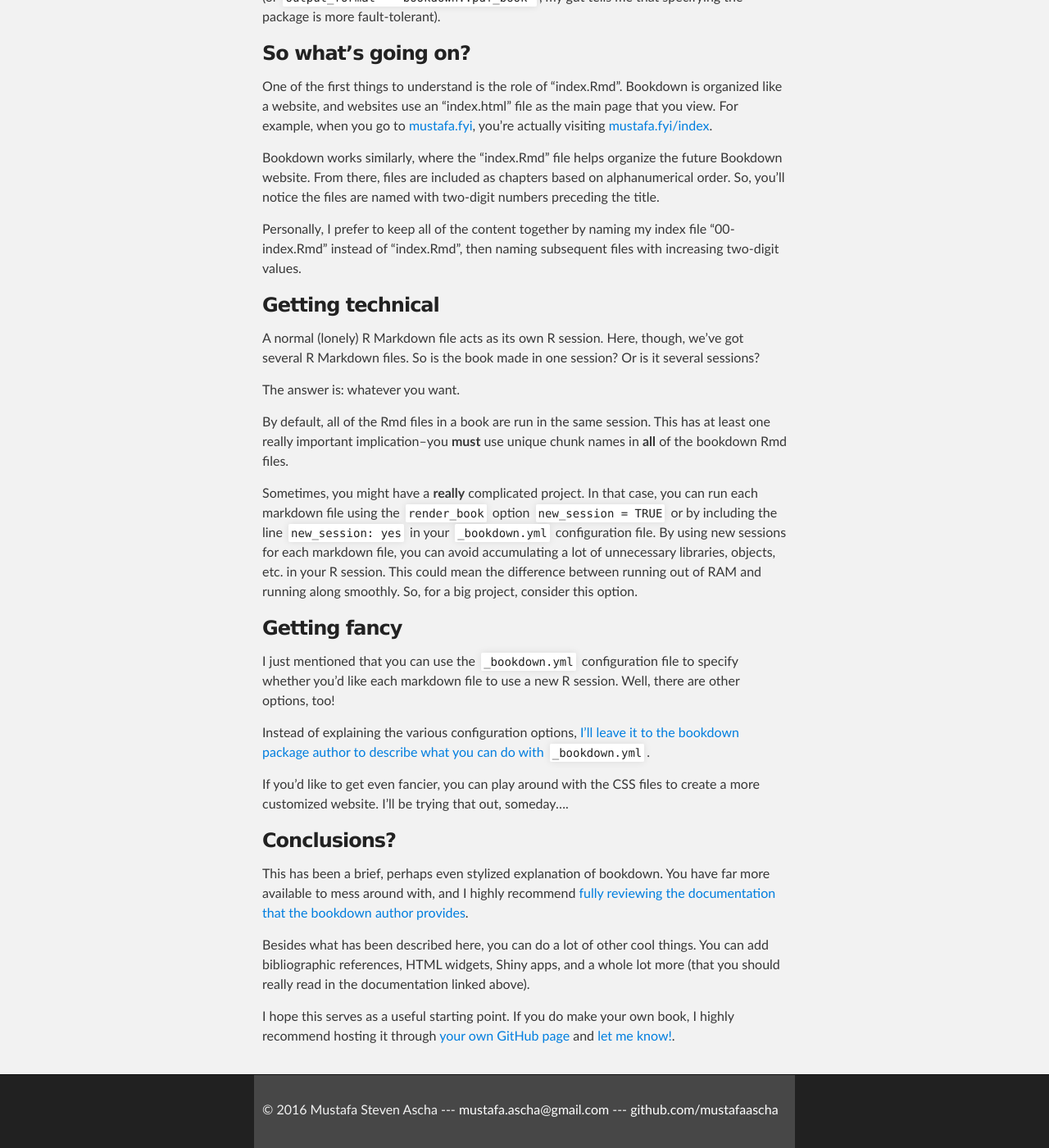
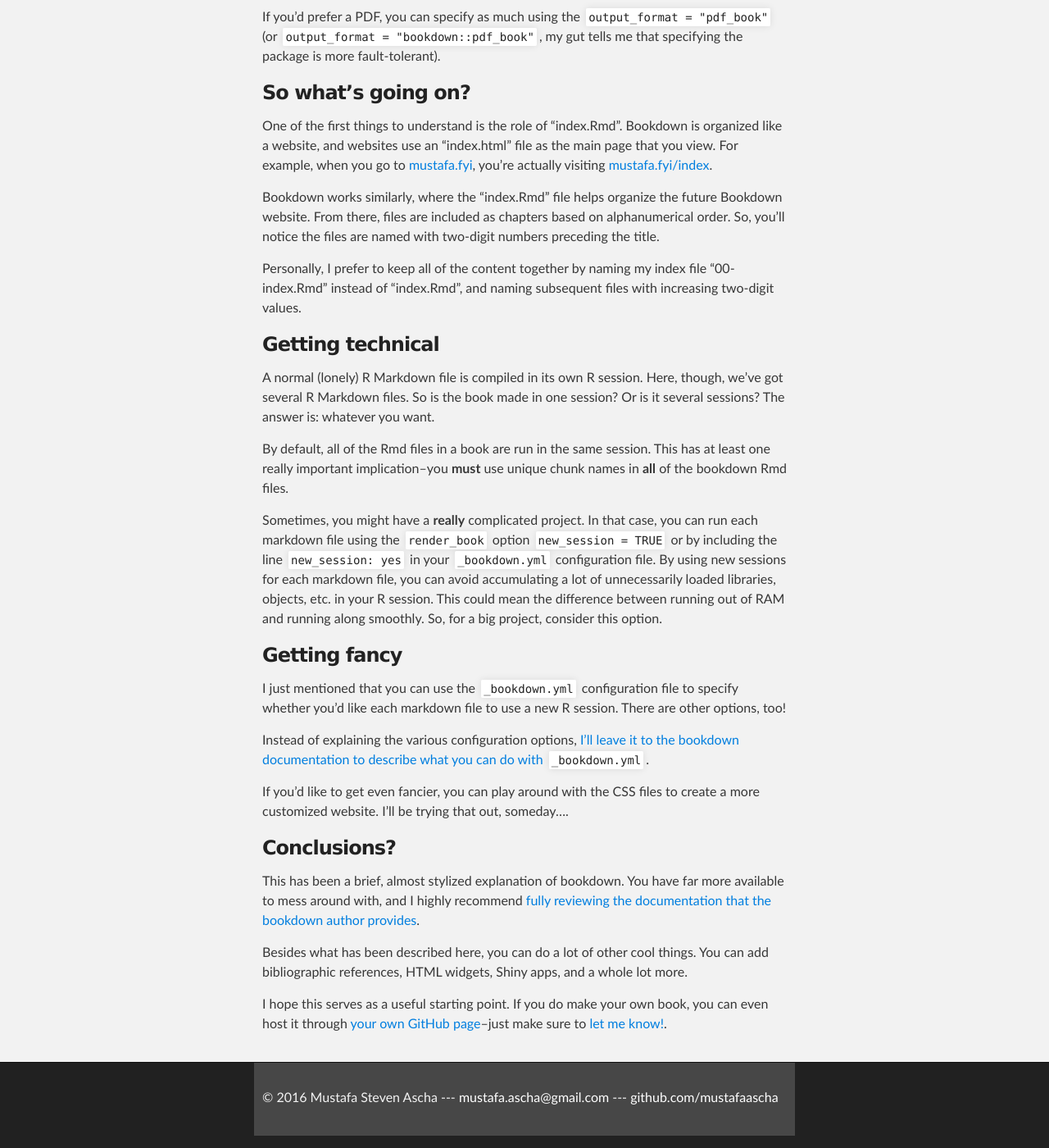
Before and after one commit to mustafaascha/mustafaascha.github.io, a Jekyll site: the page built from _posts/2016-08-28-bookdown_tutorial.md, in a window 1280 px wide and 1400 px high, scrolled down 1503 px. Shown: the whole window at 82% size. Built offline with Jekyll 4.4.1, drawn with Linux system fonts in a browser that asks for light colours; some of the changed text lies outside the part shown.

Commit message:
Update 2016-08-28-bookdown_tutorial.md

```diff
--- a/_posts/2016-08-28-bookdown_tutorial.md
+++ b/_posts/2016-08-28-bookdown_tutorial.md
@@ -8,23 +8,23 @@
 
 There are several tools for making cool documents using markdown, and one of the best tools for producing statistical/data reports is [R Markdown](https:///rmarkdown.rstudio.com). R Markdown is great, but it seems geared towards producing single-file documents. On this page, I'll be briefly reviewing how to make more complex reports using [Yihui Xie's bookdown](https://bookdown.org/yihui/bookdown/).
 
-If you've never used markdown, you should know that it's used in a lot of different contexts, and has achieved this populatrity by being both simple and readable. [It's used for comments on Reddit, for example](https://www.reddit.com/r/reddit.com/comments/6ewgt/reddit_markdown_primer_or_how_do_you_do_all_that/c03nik6). [This blog is made using markdown, too, powered by Jekyll](https://github.com/mustafaascha/mustafaascha.github.io). If you're interested, [there's an R Markdown cheatsheet here](https://www.rstudio.com/wp-content/uploads/2015/03/rmarkdown-reference.pdf).
+To start, you should know that markdown is used in a lot of different contexts because it is both simple and readable. [It's used for comments on Reddit, for example](https://www.reddit.com/r/reddit.com/comments/6ewgt/reddit_markdown_primer_or_how_do_you_do_all_that/c03nik6). [This blog is also made using markdown, powered by Jekyll](https://github.com/mustafaascha/mustafaascha.github.io). To learn more about the R Markdown flavor of markdown, [there's an R Markdown cheatsheet here](https://www.rstudio.com/wp-content/uploads/2015/03/rmarkdown-reference.pdf).
 
 If you'd like to produce a long and complicated report [(or website with many pages)](https://bookdown.org/yihui/bookdown/) using several R Markdown files, you should try making a book out of it. The organization that you achieve using several files translates into several chapters--making it easier for you to organize bigger projects. Websites made using bookdown look cool, too.
 
-If you're familiar with [jekyll](https://jekyllrb.com/), you'll probably get the hang of it quickly. Documents made using Bookdown contain content both within the file and in the file name--kind of like how blog posts written as `yyyy-mm-dd-Post_Name.md` that are saved in the `_posts` folder are used as blog posts. Similarly, Bookdown chapters are organized alphabetically in your Bookdown folder.
+If you're familiar with [jekyll](https://jekyllrb.com/), you'll probably get the hang of bookdown quickly. Documents made using Bookdown contain content both within the file and in the file name--kind of like how jekyll uses blog posts written as `yyyy-mm-dd-Post_Name.md` from the `_posts` folder as blog posts. Similarly, Bookdown chapters are organized alphabetically in your Bookdown folder.
 
 Anyway, let's get started.
 
 ### Necessities
 
-I'm going to assume that you're familiar with R Markdown. If you're not familiar, you can get started with [the official RStudio R Markdown documentation](http://rmarkdown.rstudio.com/) or check out a (rudimentary and sparse) tutorial that I wrote on [GitHub](https://github.com/mustafaascha/rmarkdownTutorial).
+I'm going to assume that you're familiar with R Markdown. If you're not familiar, you can get started with [the official RStudio R Markdown documentation](http://rmarkdown.rstudio.com/) or check out a (rudimentary and perhaps sparse) tutorial that I wrote on [GitHub](https://github.com/mustafaascha/rmarkdownTutorial).
 
-[The Bookdown author recommends using the RStudio preview version](https://bookdown.org/yihui/bookdown/get-started.html), so I would [visit the RStudio website and install the preview version](https://www.rstudio.com/products/rstudio/download/preview/).
+[You'll probably want to use the RStudio preview version](https://bookdown.org/yihui/bookdown/get-started.html), so I would [visit the RStudio website and grab that](https://www.rstudio.com/products/rstudio/download/preview/).
 
-You can install Bookdown using the `devtools` package and the command `devtools::install_github("rstudio/bookdown")`.
+You can install bookdown using the `devtools` package and the command `devtools::install_github("rstudio/bookdown")`.
 
-The easiest way to get started is by copying an example book through GitHub. To do this, open your terminal and `cd` to a folder where you'd like to start your project. You'll have to install `git`, then run `git clone https://github.com/rstudio/bookdown-demo`.
+The easiest way to get started is by copying an example book through GitHub. To do this, open your terminal and `cd` to a folder where you'd like to start your project. You'll have to install `git`, then run `git clone https://github.com/rstudio/bookdown-demo`. Alternatively, you can download a zip file containing the example from <https://github.com/rstudio/bookdown-demo>.
 
 ### Trying out your clone
 
@@ -32,7 +32,7 @@
 
 To get an idea of the workflow, go ahead and open the Rproj file that's in the Bookdown folder (double click, or get there by opening the file directly within RStudio). Once you've opened the project file, try out the command: `bookdown::render_book("index.Rmd")`. Once the prompt says `Output created: _book/index.html`, you can open the `_book/index.html` file and see what's been compiled. It should [look something like this](https://bookdown.org/yihui/bookdown-demo/).
 
-Congratulations! You just made a Bookdown book!
+Congratulations! You just made a bookdown book!
 
 If you'd prefer a PDF, you can specify as much using the `output_format = "pdf_book"` (or `output_format = "bookdown::pdf_book"`, my gut tells me that specifying the package is more fault-tolerant).
 
@@ -42,30 +42,28 @@
 
 Bookdown works similarly, where the "index.Rmd" file helps organize the future Bookdown website. From there, files are included as chapters based on alphanumerical order. So, you'll notice the files are named with two-digit numbers preceding the title.
 
-Personally, I prefer to keep all of the content together by naming my index file "00-index.Rmd" instead of "index.Rmd", then naming subsequent files with increasing two-digit values.
+Personally, I prefer to keep all of the content together by naming my index file "00-index.Rmd" instead of "index.Rmd", and naming subsequent files with increasing two-digit values.
 
 ### Getting technical
 
-A normal (lonely) R Markdown file acts as its own R session. Here, though, we've got several R Markdown files. So is the book made in one session? Or is it several sessions?
-
-The answer is: whatever you want.
+A normal (lonely) R Markdown file is compiled in its own R session. Here, though, we've got several R Markdown files. So is the book made in one session? Or is it several sessions? The answer is: whatever you want.
 
 By default, all of the Rmd files in a book are run in the same session. This has at least one really important implication--you **must** use unique chunk names in **all** of the bookdown Rmd files.
 
-Sometimes, you might have a **really** complicated project. In that case, you can run each markdown file using the `render_book` option `new_session = TRUE` or by including the line `new_session: yes` in your `_bookdown.yml` configuration file. By using new sessions for each markdown file, you can avoid accumulating a lot of unnecessary libraries, objects, etc. in your R session. This could mean the difference between running out of RAM and running along smoothly. So, for a big project, consider this option.
+Sometimes, you might have a **really** complicated project. In that case, you can run each markdown file using the `render_book` option `new_session = TRUE` or by including the line `new_session: yes` in your `_bookdown.yml` configuration file. By using new sessions for each markdown file, you can avoid accumulating a lot of unnecessarily loaded libraries, objects, etc. in your R session. This could mean the difference between running out of RAM and running along smoothly. So, for a big project, consider this option.
 
 ### Getting fancy
 
-I just mentioned that you can use the `_bookdown.yml` configuration file to specify whether you'd like each markdown file to use a new R session. Well, there are other options, too!
+I just mentioned that you can use the `_bookdown.yml` configuration file to specify whether you'd like each markdown file to use a new R session. There are other options, too!
 
-Instead of explaining the various configuration options, [I'll leave it to the bookdown package author to describe what you can do with `_bookdown.yml`](https://bookdown.org/yihui/bookdown/configuration.html).
+Instead of explaining the various configuration options, [I'll leave it to the bookdown documentation to describe what you can do with `_bookdown.yml`](https://bookdown.org/yihui/bookdown/configuration.html).
 
 If you'd like to get even fancier, you can play around with the CSS files to create a more customized website. I'll be trying that out, someday....
 
 ### Conclusions?
 
-This has been a brief, perhaps even stylized explanation of bookdown. You have far more available to mess around with, and I highly recommend [fully reviewing the documentation that the bookdown author provides](https://bookdown.org/yihui/bookdown/).
+This has been a brief, almost stylized explanation of bookdown. You have far more available to mess around with, and I highly recommend [fully reviewing the documentation that the bookdown author provides](https://bookdown.org/yihui/bookdown/).
 
-Besides what has been described here, you can do a lot of other cool things. You can add bibliographic references, HTML widgets, Shiny apps, and a whole lot more (that you should really read in the documentation linked above).
+Besides what has been described here, you can do a lot of other cool things. You can add bibliographic references, HTML widgets, Shiny apps, and a whole lot more.
 
-I hope this serves as a useful starting point. If you do make your own book, I highly recommend hosting it through [your own GitHub page](https://pages.github.com/) and [let me know!](mustafa.ascha@gmail.com).
+I hope this serves as a useful starting point. If you do make your own book, you can even host it through [your own GitHub page](https://pages.github.com/)--just make sure to [let me know!](mustafa.ascha@gmail.com).
```
